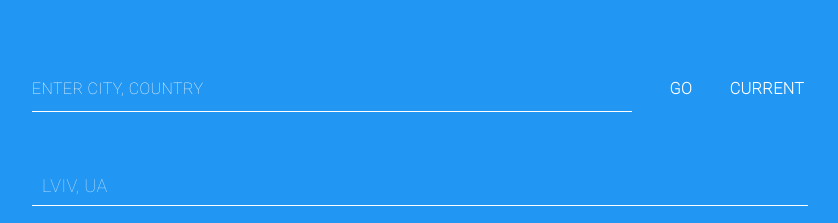
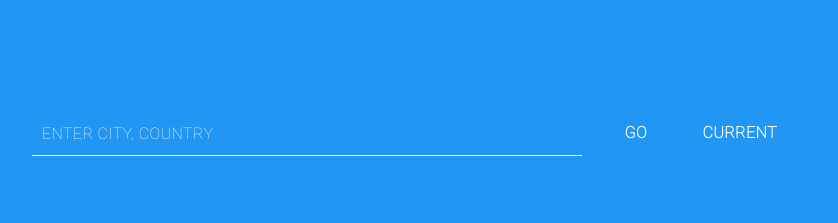
Before and after one commit to OlhaLiashenko/weather-forecast, a plain HTML site: page index.html in a window 1280 px wide. Shown: the top 223 px of the page, without its empty margins (220-1058 px from the left). Drawn offline with nearby package versions, Linux system fonts and the light colour scheme; no server answers.

Commit message:
Changed search engine

```diff
--- a/index.html
+++ b/index.html
@@ -31,13 +31,13 @@
       <div class="search-section">
         <form class="search-forms" id="search-form">
           <input
-            type="text"
+            type="search"
             placeholder="enter city, country"
             class="searchbar"
             id="search"
           />
-          <button type="submit" value="GO" class="button" id="searchedCity" />GO</button>
-          <button type="submit" value="GO" class="button" id="current-location" />CURRENT</button>
+          <button type="submit" value="GO" class="btn btn-primary button" id="searchedCity" />GO</button>
+          <button type="submit" value="GO" class="btn btn-primary button" id="current-location" />CURRENT</button>
         </form>
       </div>
       <div class="panel-section">
@@ -55,7 +55,7 @@
             <h1 class="temperature">
               <img class="icon" id="icon" src="http://openweathermap.org/img/wn/10d@2x.png" alt="overcast clouds">
               <span id="currentTemp">24</span>
-              <a href="" class="celsius" id="celsius"> &deg;C</a>
+              <a href="" class="celsius active" id="celsius"> &deg;C</a>
               <span class="divider">|</span>
               <a href="" class="fahrenheit" id="fahrenheit"> &deg;F</a>
             </h1>
--- a/src/styles.css
+++ b/src/styles.css
@@ -35,20 +35,21 @@ h4 {
 
 .searchbar {
   text-align: left;
-  width: 600px;
+  width: 550px;
   border-bottom: solid thin white;
   background: transparent;
 }
 
 ::-webkit-input-placeholder {
   color: white;
+  padding-left: 10px;
 }
 
 .button {
-  width: 60px;
+  width: 100px;
   background-color: #2196f3;
   font-weight: bold;
-  padding-left: 30px;
+  margin-top: 60px;
 }
 
 .panel-section {
```
